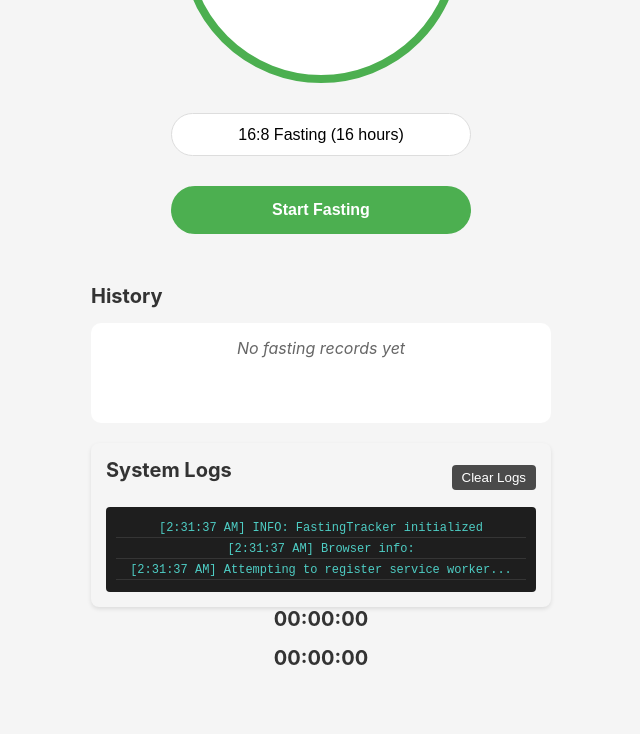
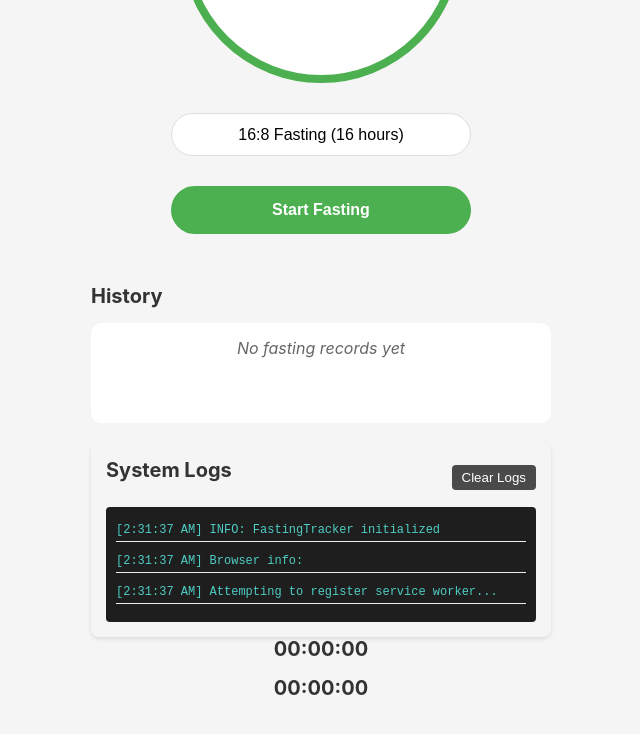
Before and after one commit to spectervsross/fasting-tracker, a website: page index.html in a window 1280 px wide. Shown: the part 296-1030 px from the top of the page, without its empty margins (319-959 px from the left). Before the commit the page ends 1001 px from the top, so only its background shows below. Drawn offline with Linux system fonts and the light colour scheme.

```diff
--- a/styles.css
+++ b/styles.css
@@ -155,12 +155,14 @@
     font-size: 0.9rem;
     box-shadow: 0 2px 4px rgba(0, 0, 0, 0.1);
     position: relative;
+    text-align: left;
 }
 
-.debug-log .log-entry {
+.log-entry {
     margin-bottom: 0.5rem;
     padding: 0.25rem 0;
     border-bottom: 1px solid #eee;
+    text-align: left;
 }
 
 .debug-log .error {
```
